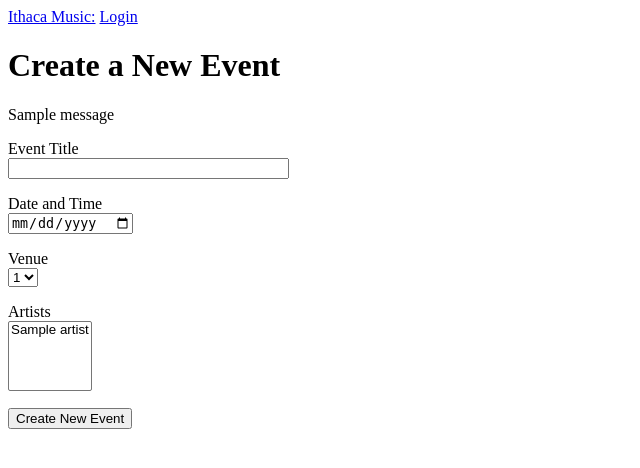
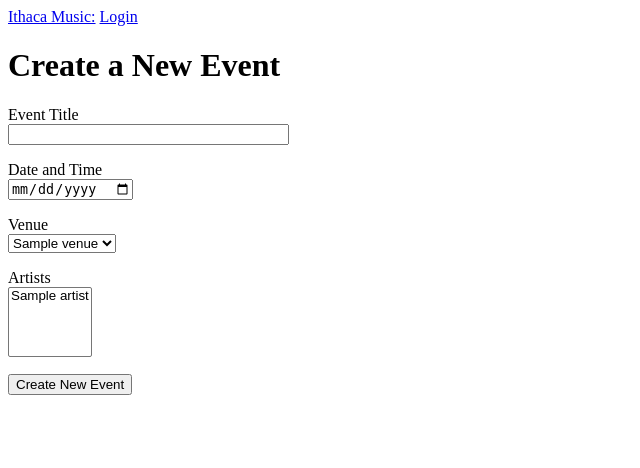
Before and after one commit to ikromshi/CS-205-music-events, a Flask app: page /new_event in a window 1280 px wide. Shown: the top 468 px of the page, without its empty margins (0-640 px from the left). Run offline with Flask 2, Linux system fonts and the light colour scheme; tables that the repository leaves empty hold one stand-in row (values such as "Sample post"); one stand-in notice (Sample message) is shown.

Commit message:
fixed db table issue

```diff
--- a/app/routes.py
+++ b/app/routes.py
@@ -171,7 +171,7 @@ def new_event():
   artists = db.session.query(Artist).all()
   venues = db.session.query(Venue).all()
   artistList = [(i.id, i.name) for i in artists]
-  venueList = [(i.id) for i in venues]
+  venueList = [(i.id, i.name) for i in venues]
   form = EventForm()
   form.artists.choices = artistList
   form.venue.choices = venueList
@@ -181,7 +181,8 @@ def new_event():
       return render_template('new_event.html', title = "Create New Event", form = form)
     flash('New Event Created: {}, '.format(
       form.title.data))
-    event = Event(title=form.title.data, date_time=form.date.data, location="Ithaca", venue_id=form.venue.data)
+    location = db.session.query(Venue).filter_by(id = form.venue.data).first().name
+    event = Event(title=form.title.data, date_time=form.date.data, location=location, venue_id=form.venue.data)
     db.session.add(event)
     db.session.commit()
     eventID = event.id
--- a/app/templates/new_event.html
+++ b/app/templates/new_event.html
@@ -4,9 +4,9 @@
     <h1>Create a New Event</h1>
     <form action="" method="post" novalidate>
         {{ form.hidden_tag() }}
-        {% for message in get_flashed_messages() %}
+        <!-- {% for message in get_flashed_messages() %}
           <p>{{ message }}</p>
-        {% endfor %}
+        {% endfor %} -->
         <p>
             {{ form.title.label }}<br>
             {{ form.title(size=32) }}<br>
--- a/app/templates/new_venue.html
+++ b/app/templates/new_venue.html
@@ -4,9 +4,9 @@
     <h1>Create a New Venue</h1>
     <form action="" method="post" novalidate>
         {{ form.hidden_tag() }}
-        {% for message in get_flashed_messages() %}
+        <!-- {% for message in get_flashed_messages() %}
           <p>{{ message }}</p>
-        {% endfor %}
+        {% endfor %} -->
         <p>
             {{ form.name.label }}<br>
             {{ form.name(size=32) }}<br>
```
Also changed, not shown: app.db.
